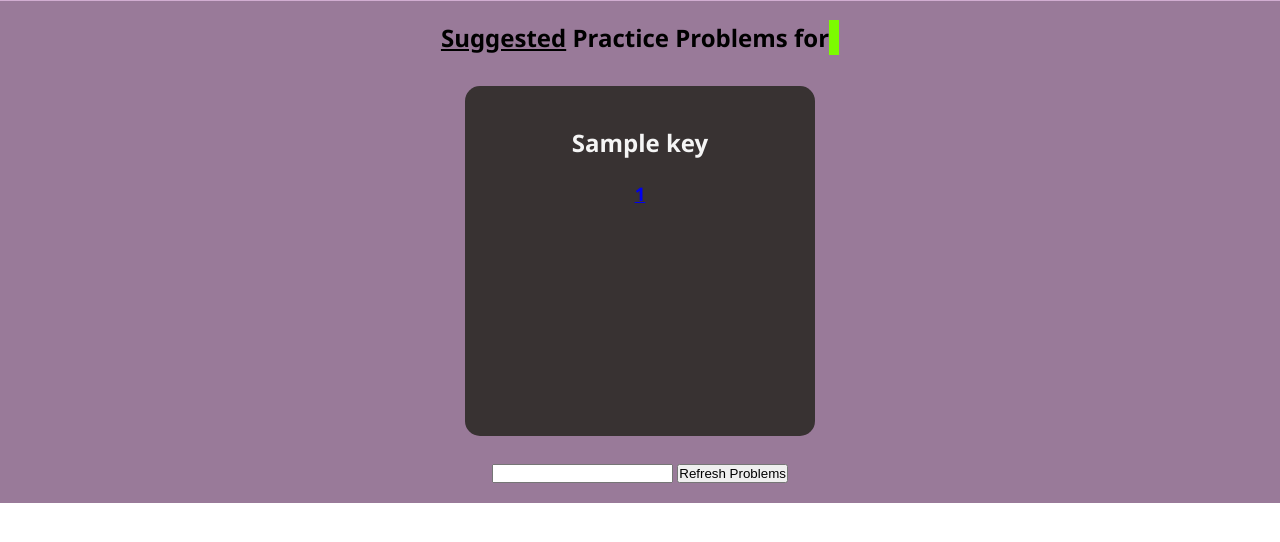
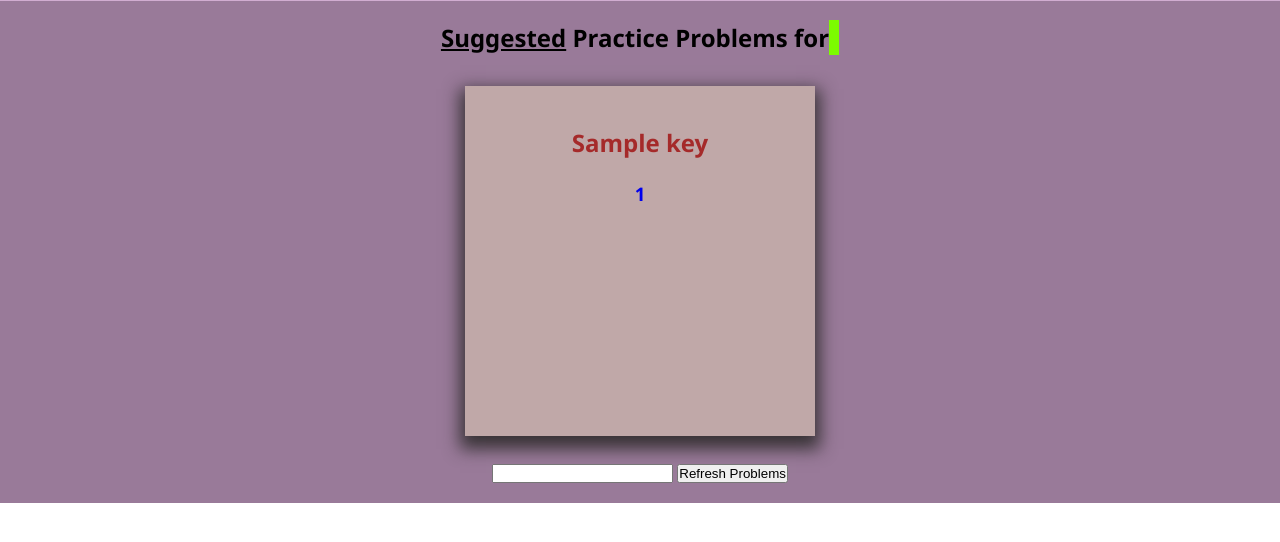
Before and after one commit to prackode/CF-Enhance, a Flask app: template templates/profile.html in a window 1280 px wide. Shown: the part 199-741 px from the top of the page. Run offline with Flask 2, Linux system fonts and the light colour scheme; the template is opened without the code that fills it: most values are stand-ins (such as "Sample title", 1, 10 or a date in 2020).

Commit message:
app initialised

```diff
--- a/static/contests.css
+++ b/static/contests.css
@@ -6,7 +6,10 @@
 body{
     color: whitesmoke;
     font-family:'Gill Sans', 'Gill Sans MT', Calibri, 'Trebuchet MS', sans-serif;
-    background: rgb(68, 99, 156);
+    background: url('night.jpg');
+    background-size: cover;
+    background-position: center;
+    background-repeat: no-repeat;
 }
 .box{
     width: 500px;
--- a/static/profile.css
+++ b/static/profile.css
@@ -68,10 +68,10 @@
     padding: 40px;
     margin-top: 10px;
     margin-bottom: 25px;
-    border-radius: 15px;
-    background: #383232;
+    color: brown;
+    background: #c0a8a8;
     text-align: center;
-    color: whitesmoke;
+    box-shadow: 0 8px 16px 5px rgba(46, 43, 43, 0.897);;
 }
 @media screen and (max-width:500px){
     nav{
--- a/templates/profile.html
+++ b/templates/profile.html
@@ -16,7 +16,7 @@
       </div>
     </nav>
     <section class="profile">
-      <img src="{{user.titlePhoto}}" alt="avatar" style="box-shadow: 0 8px 16px 5px rgba(46, 43, 43, 0.897);;"><br><br>
+      <img src="{{user.titlePhoto}}" alt="avatar" style="box-shadow: 0 8px 16px 5px rgba(46, 43, 43, 0.897);"><br><br>
       <h2><b>{{user.firstName}} {{user.lastName}}</b></h2>
       <h4 class="font-yellow"><b>{{user.rating}}</b> || <span class="custom-rank-color"><b>{{user.rank}}</b><span></span></h4>
       <b>Last Online : </b>{{lastOnline}}<br>
@@ -36,7 +36,7 @@
       <div class="tag">
         <h2>{{key}}</h2><br>
         {% for problem in problems %}
-        <h3><a href="{{problem.1}}" class"problem" target="_blank">{{problem.0}}</a></h3>
+        <a href="{{problem.1}}" target="_blank" style="text-decoration: none;"><h3>{{problem.0}}</h3></a>
         {% endfor %}
       </div>
       {% endfor %}
```
